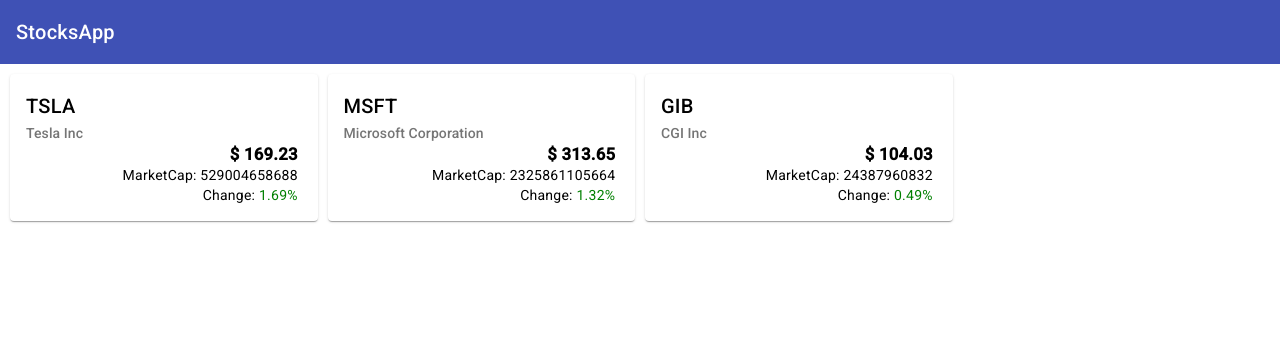
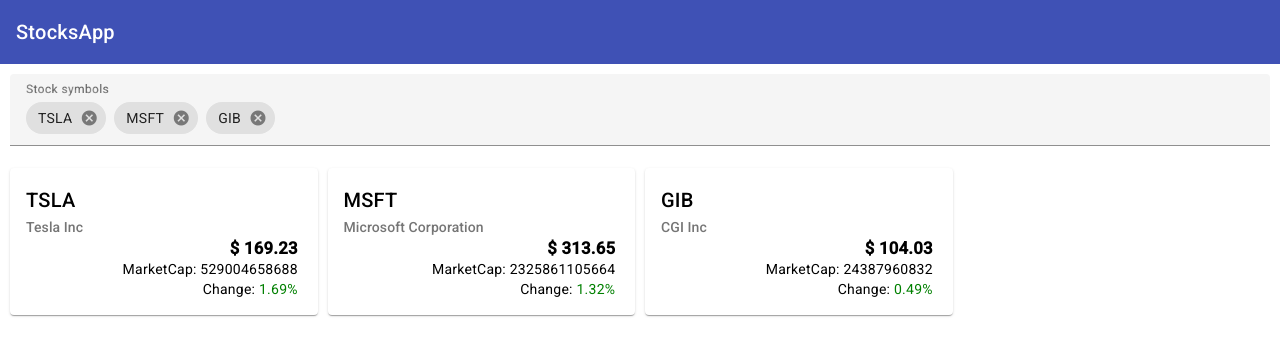
Before and after one commit to baltera/StocksApp, an Angular app: page / in a window 1280 px wide. Shown: the top 356 px of the page. Built offline with nearby package versions, Linux system fonts and the light colour scheme; no server answers.

Commit message:
Create filter inut

```diff
--- a/src/app/app.component.css
+++ b/src/app/app.component.css
@@ -14,3 +14,7 @@
 .negative-value {
     color: red;
 }
+
+.symbol-chip-list {
+    width: 100%;
+  }
--- a/src/app/app.component.html
+++ b/src/app/app.component.html
@@ -2,6 +2,28 @@
     <span>{{title}}</span>
 </mat-toolbar>
 <div class="content">
+    <mat-form-field class="symbol-chip-list">
+        <mat-label>Stock symbols</mat-label>
+        <mat-chip-grid #chipGrid aria-label="Enter symbol">
+            <mat-chip-row
+                *ngFor="let symbol of symbols"
+                (removed)="remove(symbol)"
+                [editable]="true"
+                (edited)="edit(symbol, $event)"
+                [aria-description]="'press enter to edit ' + symbol.name">
+                {{symbol.name}}
+                <button matChipRemove [attr.aria-label]="'remove ' + symbol.name">
+                    <mat-icon>cancel</mat-icon>
+                </button>
+            </mat-chip-row>
+            <input placeholder="New symbol..."
+                [matChipInputFor]="chipGrid"
+                [matChipInputSeparatorKeyCodes]="separatorKeysCodes"
+                [matChipInputAddOnBlur]="addOnBlur"
+                (matChipInputTokenEnd)="add($event)" />
+        </mat-chip-grid>
+    </mat-form-field>
+    <br>
     <div fxLayout="row wrap" fxLayoutGap="10px grid">
         <div fxFlex="25%" fxFlex.xs="100%" fxFlex.sm="50%" *ngFor="let stock of stocks">
             <mat-card>
--- a/src/app/app.component.ts
+++ b/src/app/app.component.ts
@@ -1,6 +1,9 @@
 import { HttpClient } from '@angular/common/http';
 import { Component, OnInit } from '@angular/core';
 import { environment } from 'src/environments/environment.development';
+import { COMMA, ENTER } from '@angular/cdk/keycodes';
+import { MatChipEditedEvent, MatChipInputEvent } from '@angular/material/chips';
+import { Symbol } from './models/symbol';
 
 @Component({
   selector: 'app-root',
@@ -11,6 +14,45 @@
   _DATA: string = '[ { "id": 0, "name": "Tesla Inc", "symbol": "TSLA", "lastSalePrice": 169.23, "percentChange": 1.69, "marketCap": 529004658688, "quoteId": 0 }, { "id": 0, "name": "Microsoft Corporation", "symbol": "MSFT", "lastSalePrice": 313.65, "percentChange": 1.32, "marketCap": 2325861105664, "quoteId": 0 }, { "id": 0, "name": "CGI Inc", "symbol": "GIB", "lastSalePrice": 104.03, "percentChange": 0.49, "marketCap": 24387960832, "quoteId": 0 } ]';
   title = 'StocksApp';
   stocks: any;
+  readonly separatorKeysCodes = [ENTER, COMMA] as const;
+  addOnBlur = true;
+  symbols: Symbol[] = [{ name: 'TSLA' }, { name: 'MSFT' }, { name: 'GIB' }];
+
+  add(event: MatChipInputEvent): void {
+    const value = (event.value || '').trim();
+
+    // Add symbol
+    if (value) {
+      this.symbols.push({ name: value });
+    }
+
+    // Clear the input value
+    event.chipInput!.clear();
+  }
+
+  remove(symbol: Symbol): void {
+    const index = this.symbols.indexOf(symbol);
+
+    if (index >= 0) {
+      this.symbols.splice(index, 1);
+    }
+  }
+
+  edit(symbol: Symbol, event: MatChipEditedEvent) {
+    const value = event.value.trim();
+
+    // Remove symbol if it no longer has a name
+    if (!value) {
+      this.remove(symbol);
+      return;
+    }
+
+    // Edit existing symbol
+    const index = this.symbols.indexOf(symbol);
+    if (index >= 0) {
+      this.symbols[index].name = value;
+    }
+  }
 
   constructor(private _httpClient: HttpClient) { }
 
--- a/src/app/material/material.module.ts
+++ b/src/app/material/material.module.ts
@@ -1,8 +1,11 @@
 import { NgModule } from '@angular/core';
 import { MatToolbarModule } from '@angular/material/toolbar';
 import { MatCardModule } from '@angular/material/card';
+import { MatIconModule } from '@angular/material/icon';
+import { MatFormFieldModule } from '@angular/material/form-field';
+import { MatChipsModule } from '@angular/material/chips';
 
-const MaterialComponents: any = [MatToolbarModule, MatCardModule];
+const MaterialComponents: any = [MatToolbarModule, MatCardModule, MatIconModule, MatFormFieldModule, MatChipsModule];
 
 @NgModule({
   imports: [MaterialComponents],
--- /dev/null
+++ b/src/app/models/symbol.ts
@@ -0,0 +1,3 @@
+export interface Symbol {
+    name: string
+}
```
